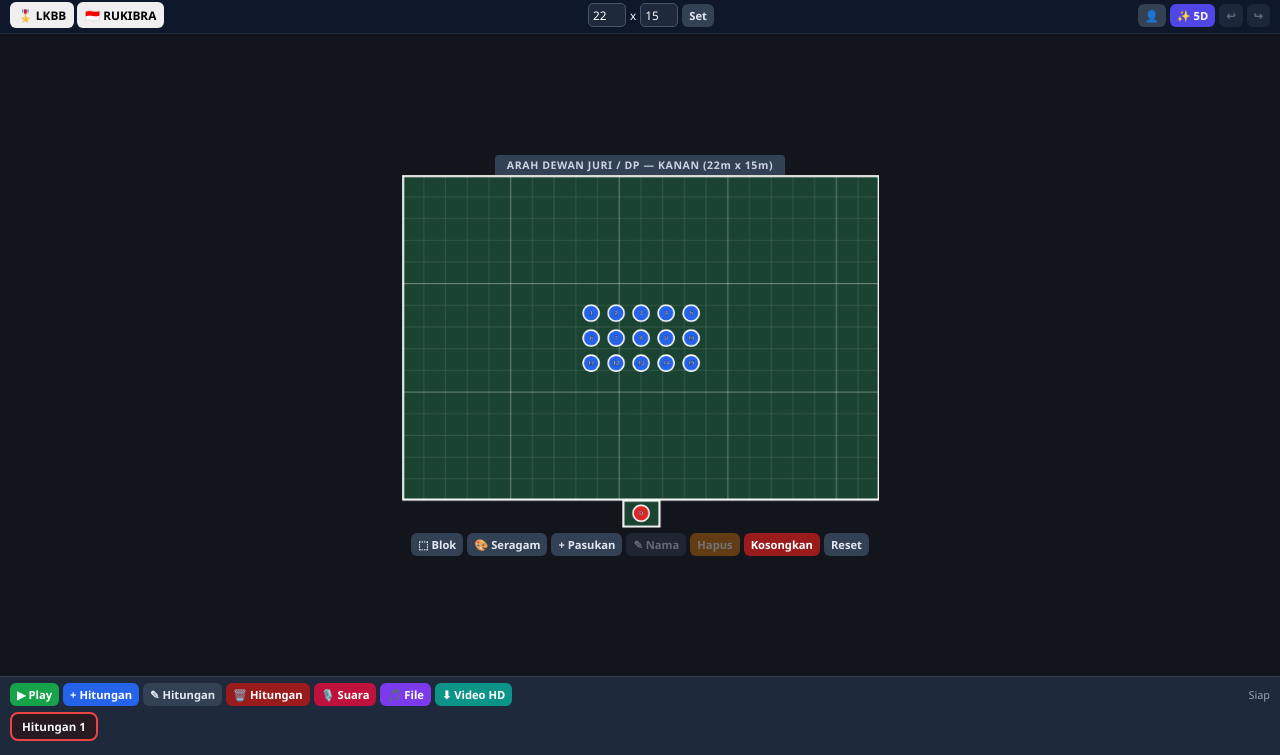
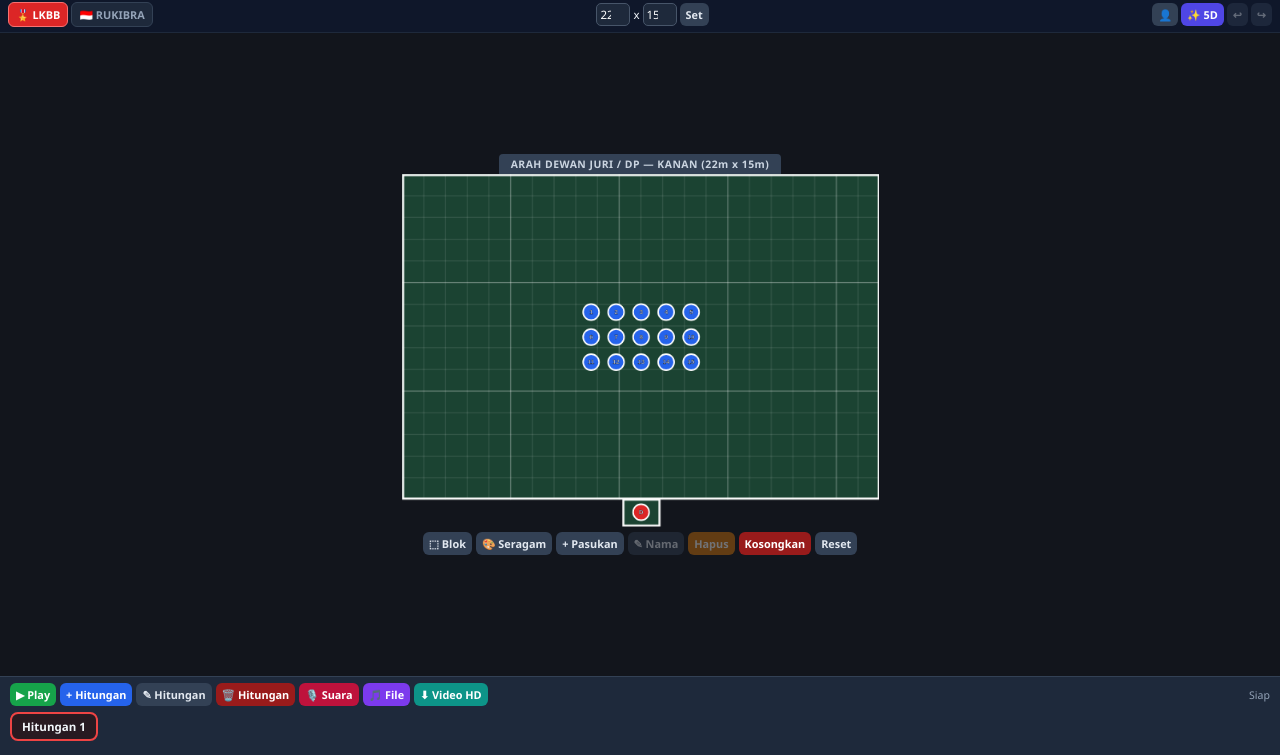
Before and after one commit to cindiadetia25-beep/Formations_Arrange, a plain HTML site: page index.html in a window 1280 px wide. Shown: the part 45-800 px from the top of the page. Drawn offline with nearby package versions, Linux system fonts and the light colour scheme; no server answers.

Commit message:
Update style.css

```diff
--- a/style.css
+++ b/style.css
@@ -21,7 +21,7 @@ body {
 }
 
 /* ========================================================================== */
-/* BAGIAN 2: HEADER TOOLBAR & SUB-TOOLBAR                                     */
+/* BAGIAN 2: HEADER TOOLBAR & SUB-TOOLBAR (TAB MODE LKBB / RUKIBRA)           */
 /* ========================================================================== */
 .toolbar {
   background-color: #1e293b;
@@ -54,19 +54,35 @@ body {
 
 .sub-toolbar {
   background-color: #0f172a;
-  padding: 5px 10px;
+  padding: 5px 8px;
   display: flex;
+  flex-wrap: wrap;
   justify-content: space-between;
   align-items: center;
+  gap: 4px;
   border-bottom: 1px solid #1e293b;
-  font-size: 0.74rem;
+  font-size: 0.72rem;
   flex-shrink: 0;
 }
 
-.field-size-group, .history-group {
+.mode-switch-group, .field-size-group, .history-group {
   display: flex;
   align-items: center;
-  gap: 4px;
+  gap: 3px;
+}
+
+.btn.mode-tab {
+  background: #1e293b;
+  color: #94a3b8;
+  border: 1px solid #334155;
+  padding: 4px 7px;
+  font-size: 0.68rem;
+}
+
+.btn.mode-tab.active {
+  background: #dc2626;
+  color: #ffffff;
+  border-color: #f87171;
 }
 
 /* ========================================================================== */
@@ -78,19 +94,19 @@ input[type="text"], select {
   color: white;
   padding: 4px 7px;
   border-radius: 6px;
-  font-size: 0.76rem;
-  max-width: 110px;
+  font-size: 0.75rem;
+  max-width: 105px;
 }
 
 input[type="number"] {
   background: #1e293b;
   border: 1px solid #475569;
   color: white;
-  padding: 3px 4px;
+  padding: 3px 3px;
   border-radius: 5px;
-  width: 38px;
+  width: 34px;
   text-align: center;
-  font-size: 0.74rem;
+  font-size: 0.72rem;
 }
 
 .btn {
@@ -98,7 +114,7 @@ input[type="number"] {
   border: none;
   border-radius: 6px;
   font-weight: 600;
-  font-size: 0.74rem;
+  font-size: 0.73rem;
   cursor: pointer;
 }
 
@@ -107,8 +123,8 @@ input[type="number"] {
 }
 
 .btn.small {
-  padding: 4px 7px;
-  font-size: 0.7rem;
+  padding: 4px 6px;
+  font-size: 0.68rem;
 }
 
 .btn:disabled {
@@ -145,7 +161,7 @@ input[type="number"] {
 .btn.rose { background: #be123c; color: white; }
 
 /* ========================================================================== */
-/* BAGIAN 4: WORKSPACE LANDSCAPE, KANVAS 2D TERPADU & KONSOL KAMERA 5D        */
+/* BAGIAN 4: WORKSPACE LANDSCAPE, KANVAS 2D/5D & KOTAK SELEKSI BLOK 5D        */
 /* ========================================================================== */
 .workspace {
   flex: 1;
@@ -162,9 +178,9 @@ input[type="number"] {
   background: #334155;
   padding: 3px 12px;
   border-radius: 4px 4px 0 0;
-  font-size: 0.66rem;
+  font-size: 0.65rem;
   font-weight: bold;
-  letter-spacing: 0.6px;
+  letter-spacing: 0.5px;
   color: #cbd5e1;
 }
 
@@ -188,7 +204,7 @@ input[type="number"] {
 }
 
 .console-tag {
-  font-size: 0.62rem;
+  font-size: 0.6rem;
   color: #94a3b8;
   font-weight: bold;
   margin-right: 2px;
@@ -200,7 +216,7 @@ input[type="number"] {
   border: 1px solid #475569;
   border-radius: 4px;
   padding: 2px 5px;
-  font-size: 0.62rem;
+  font-size: 0.6rem;
   font-weight: 600;
   cursor: pointer;
 }
@@ -232,12 +248,20 @@ input[type="number"] {
 }
 
 #canvas-5d-container {
-  background-color: #0f172a;
+  background-color: #0b1324;
   border: 2px solid #ffffff;
   touch-action: none;
   overflow: hidden;
   position: relative;
   z-index: 5;
+}
+
+.selection-box-5d {
+  position: absolute;
+  border: 1.5px dashed #facc15;
+  background: rgba(250, 204, 21, 0.22);
+  pointer-events: none;
+  z-index: 20;
 }
 
 .quick-tools {
@@ -267,7 +291,7 @@ input[type="number"] {
 }
 
 .status {
-  font-size: 0.68rem;
+  font-size: 0.66rem;
   color: #94a3b8;
   margin-left: auto;
 }
@@ -306,7 +330,7 @@ input[type="number"] {
   border: 2px solid #334155;
   padding: 5px 10px;
   border-radius: 8px;
-  min-width: 80px;
+  min-width: 82px;
   text-align: center;
   cursor: pointer;
   font-size: 0.72rem;
```
